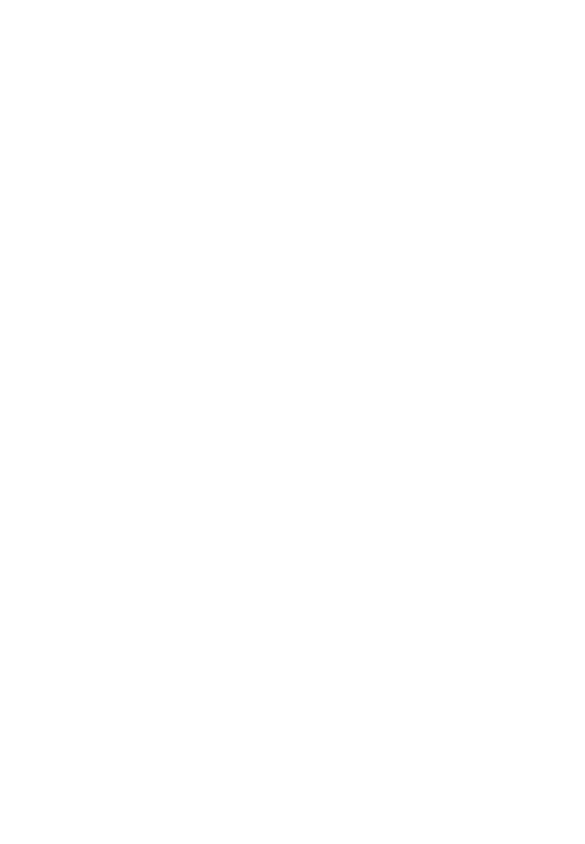
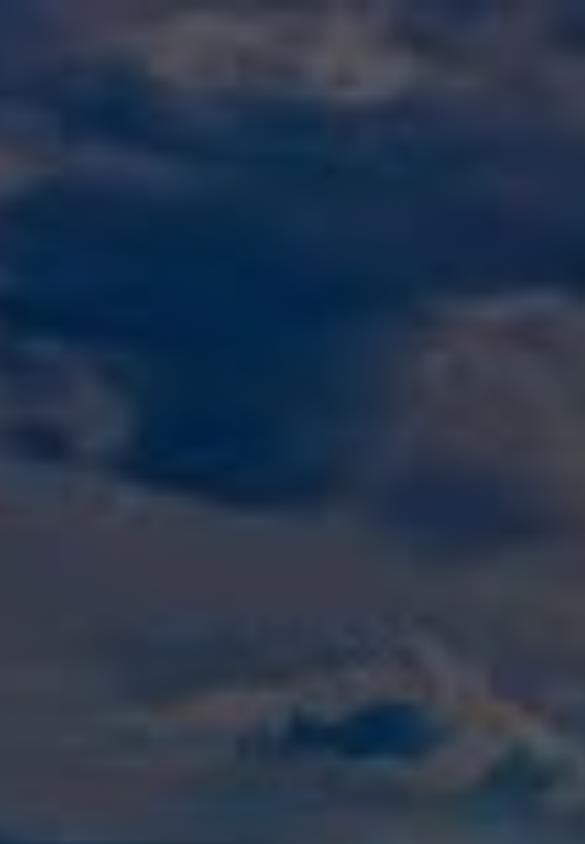
Before and after one commit to Vardenik/Vardenik.github.io, a plain HTML site: page index.html in a window 390 px wide. Shown: the top 844 px of the page, 585 px wide, since content can reach past the window. Drawn offline with Linux system fonts and the light colour scheme.

Commit message:
Update index.css

```diff
--- a/index.css
+++ b/index.css
@@ -10,3 +10,25 @@ img{
     margin-left:650px ;
     margin-top: 200px;
 }
+
+.all{
+    width:100%;
+    height:100%;
+    background-image:linear-gradient(rgba(0, 0, 0, 0.605),rgba(0, 0, 0, 0.605)),url("./img/download.jpg");
+    background-size: cover;
+    background-position: center;
+    animation: screen;
+}
+
+@media screen and (max-width:480px) {
+    .all{
+     padding: 480px;
+    }
+
+   img{
+    padding:auto;
+   }
+
+
+
+}
```
